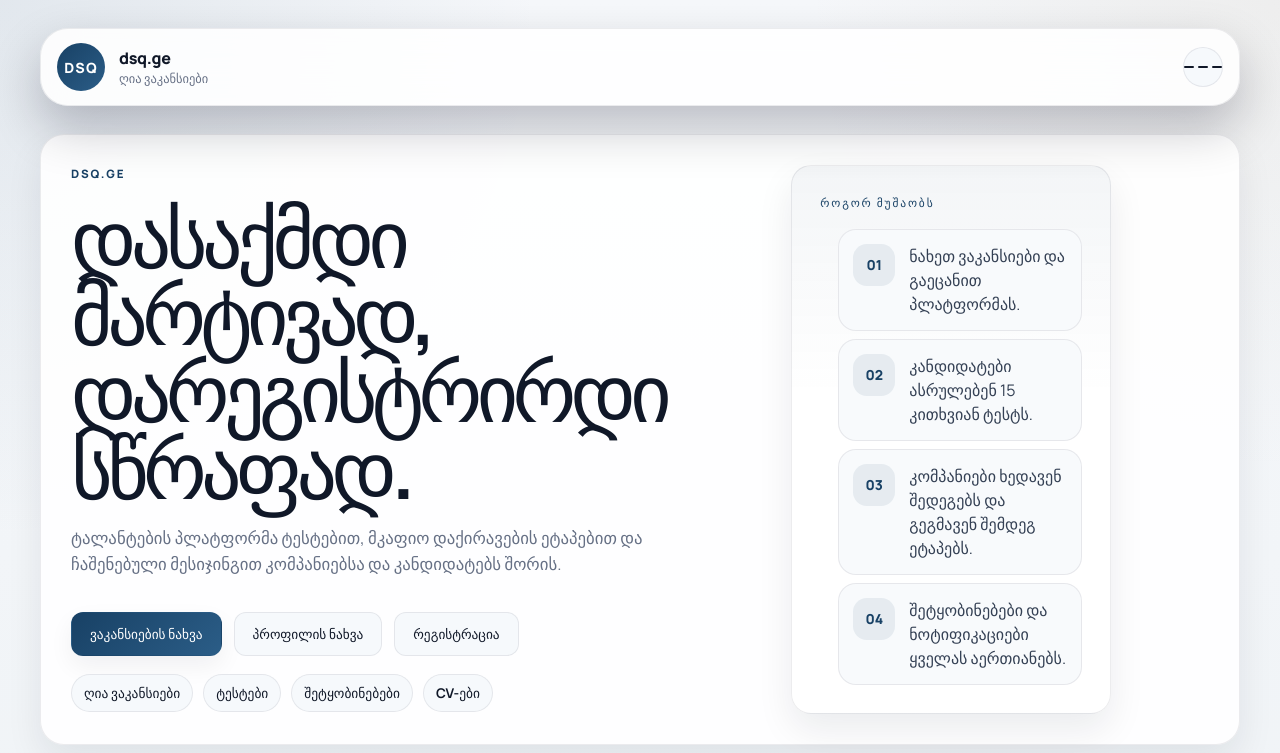
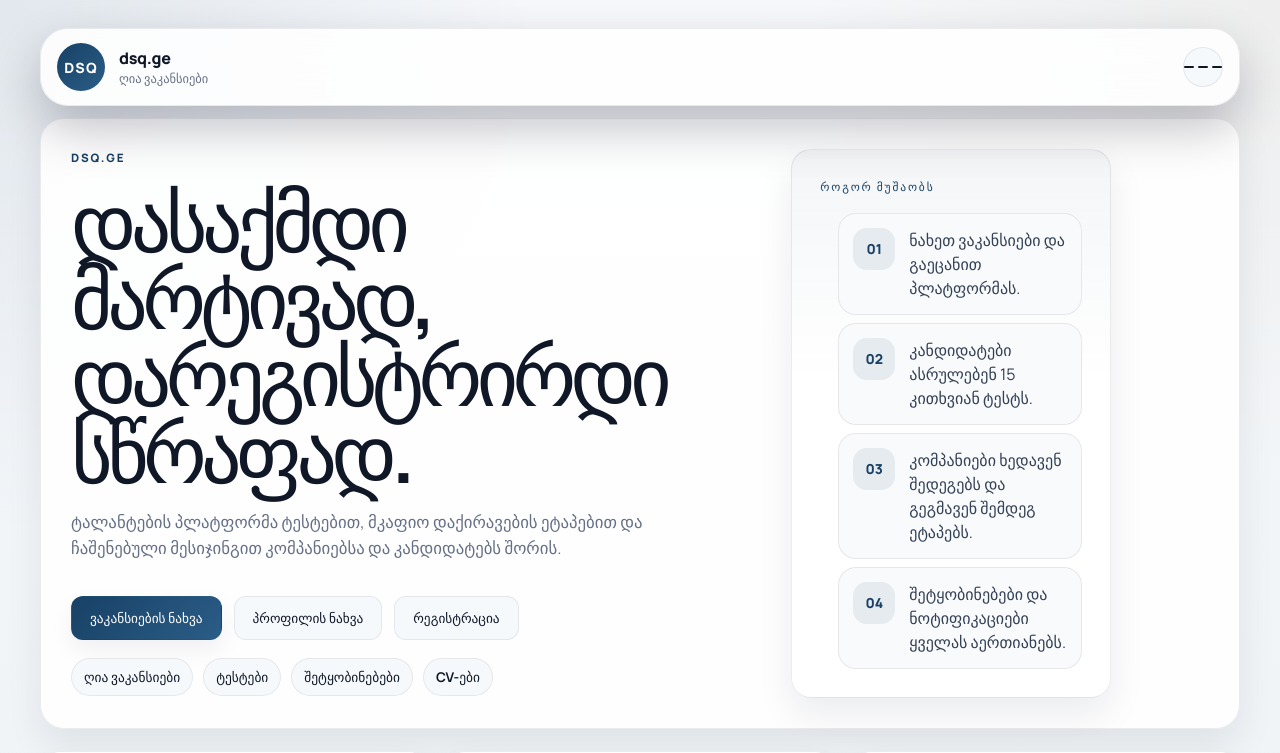
Before and after one commit to ShengeliaGI/dsq.ge, a React (Vite) app: page / in a window 1280 px wide. Shown: the top 753 px of the page. Built offline with nearby package versions, Linux system fonts and the light colour scheme; no server answers.

Commit message:
Tighten page header spacing

```diff
--- a/src/App.css
+++ b/src/App.css
@@ -2705,13 +2705,13 @@ input::placeholder {
   padding: 28px clamp(18px, 4vw, 40px) 48px;
   display: grid;
   grid-template-columns: minmax(0, 1fr);
-  gap: 28px;
+  gap: 16px;
 }
 
 .main-content {
   min-width: 0;
   width: 100%;
-  margin-top: 0;
+  margin-top: -4px;
 }
 
 .top-nav {
@@ -2982,7 +2982,7 @@ input::placeholder {
 
 .page {
   display: grid;
-  gap: 24px;
+  gap: 22px;
   position: relative;
   z-index: 1;
 }
```
